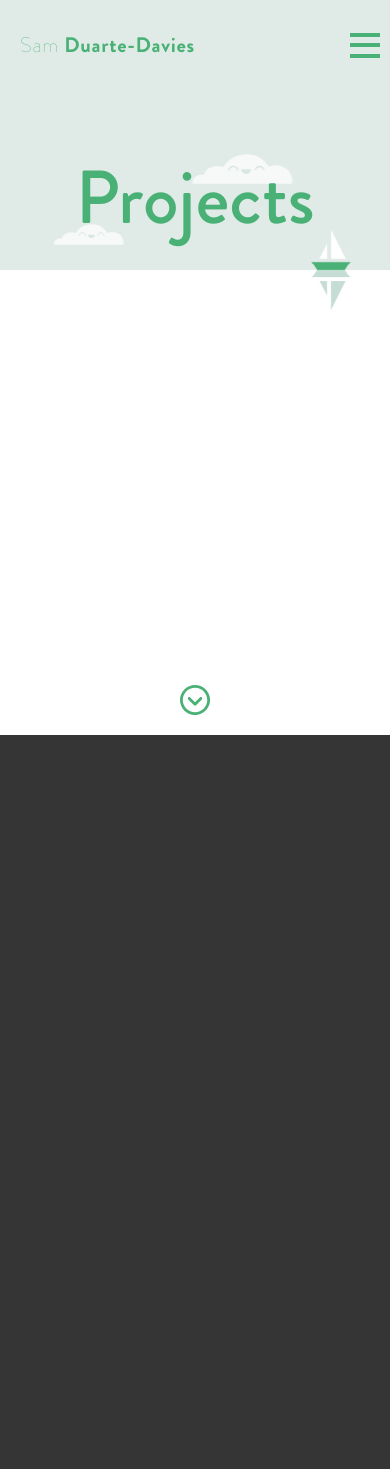
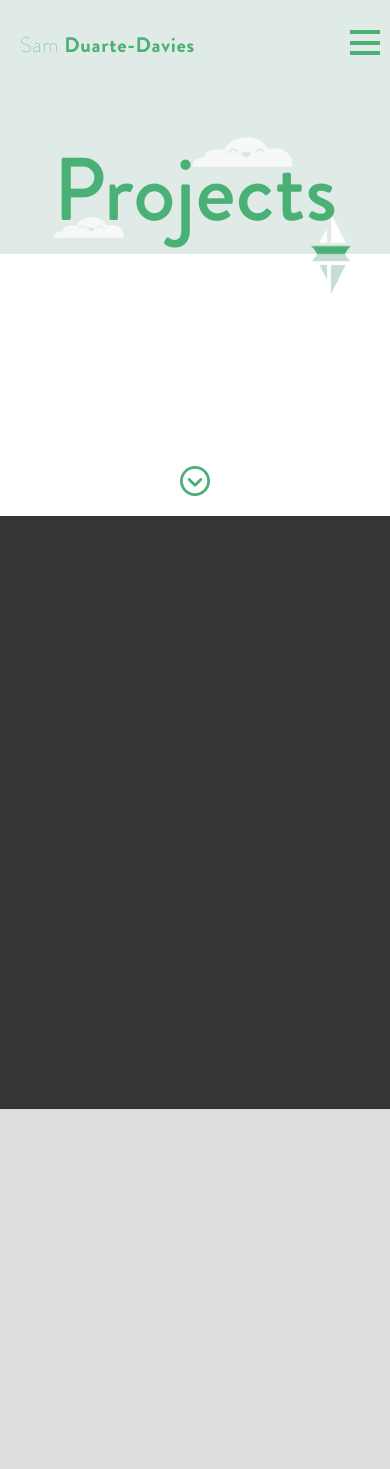
Before and after one commit to samduartedavies/portfolio-new, a PHP site: page /projects in a window 390 px wide. Shown: the top 1469 px of the page. Run offline with PHP 8.4, Linux system fonts and the light colour scheme; style sheets or scripts are compiled from the project's sources; some libraries are stand-ins or nearby versions.

Commit message:
responsive changes

```diff
--- a/common/scss/_hifive.scss
+++ b/common/scss/_hifive.scss
@@ -43,6 +43,9 @@
     margin: 0 auto;
     text-align: center;
     display: none;
+    @include breakpoint('phone') {
+      margin: 0.5em auto 0;
+    }
   }
   &--connected {
     .hifive {
--- a/common/scss/_navigation.scss
+++ b/common/scss/_navigation.scss
@@ -41,7 +41,7 @@
       a {
         color: $primary;
         text-decoration: none;
-        padding: 0.1em 0;
+        padding: 2vh 0;
         display: block;
         position: relative;
         @include breakpoint('phone') {
@@ -100,6 +100,9 @@
     height: 25px;
     z-index: 5;
     right: 10px;
+    @include breakpoint('phone') {
+      top: 0;
+    }
     span {
       position: absolute;
       z-index: 5;
--- a/common/scss/_project.scss
+++ b/common/scss/_project.scss
@@ -8,6 +8,9 @@
   }
   h2 {
     margin: 0 auto;
+    @include breakpoint('phone') {
+      margin-top: 0.25em;
+    }
     &:hover {
       color: $primary;
     }
--- a/common/scss/_section.scss
+++ b/common/scss/_section.scss
@@ -8,6 +8,9 @@
     min-height: 270px;
     position: relative;
     text-align: center;
+    @include breakpoint('phone') {
+      min-height: 230px;
+    }
     h1,
     p {
       position: relative;
@@ -65,6 +68,12 @@
         }
       }
     }
+    & + .section--padded {
+      padding-top: 10vh;
+      @include breakpoint('phone') {
+        padding-top: 5vh;
+      }
+    }
   }
   &--fullheight {
     min-height: calc(100vh - 60px);
@@ -87,6 +96,9 @@
   }
   &--padded {
     padding: 15vh 0;
+    @include breakpoint('phone') {
+      padding: 9vh 0;
+    }
   }
   &__next {
     position: absolute;
--- a/common/scss/_typography.scss
+++ b/common/scss/_typography.scss
@@ -34,7 +34,10 @@
   margin: 0;
   font-weight: normal;
   @include breakpoint('tablet') {
-    font-size: 75px;
+    font-size: 100px;
+  }
+  @include breakpoint('phone') {
+    font-size: 89px;
   }
 }
 
@@ -54,6 +57,10 @@
       transition: color 0.25s ease;
     }
   }
+  @include breakpoint('phone') {
+    font-size: 18px;
+    line-height: 1.2em;
+  }
 }
 
 h2 {
@@ -65,10 +72,18 @@
     cursor: pointer;
     transition: color 0.2s ease;
   }
+  @include breakpoint('phone') {
+    font-size: 2.5em;
+    line-height: 1em;
+  }
 }
 
 h3 {
   font-size: 1.75em;
   font-weight: normal;
   margin-bottom: 0;
+  @include breakpoint('phone') {
+    font-size: 1.5em;
+    line-height: 1em;
+  }
 }
--- a/index.php
+++ b/index.php
@@ -44,7 +44,7 @@
       </div>
       <div class="animate--fadein-right delay--05" data-emergence="hidden">
         <h3>Turn ideas into reality.</h3>
-        <p>I take designs or ideas and produce pixel-perfect web applications, full of animations and life that most other developers don't seem to be offering. All applications that I work on undergo my own strict testing standards - ensuring that they are fully responsive and enhanced to work accross all devices and browsers.</p>
+        <p>I take designs or ideas and produce pixel-perfect web applications, full of animations and life that most other developers don't seem to be offering. All applications that I work on undergo my own strict testing standards - ensuring that they are fully responsive and optimised to work accross all devices and browsers.</p>
         <a class="btn btn--solid" href="/contact">Get in contact</a>
       </div>
     </div>
```
Also changed, not shown: 2 other files.
